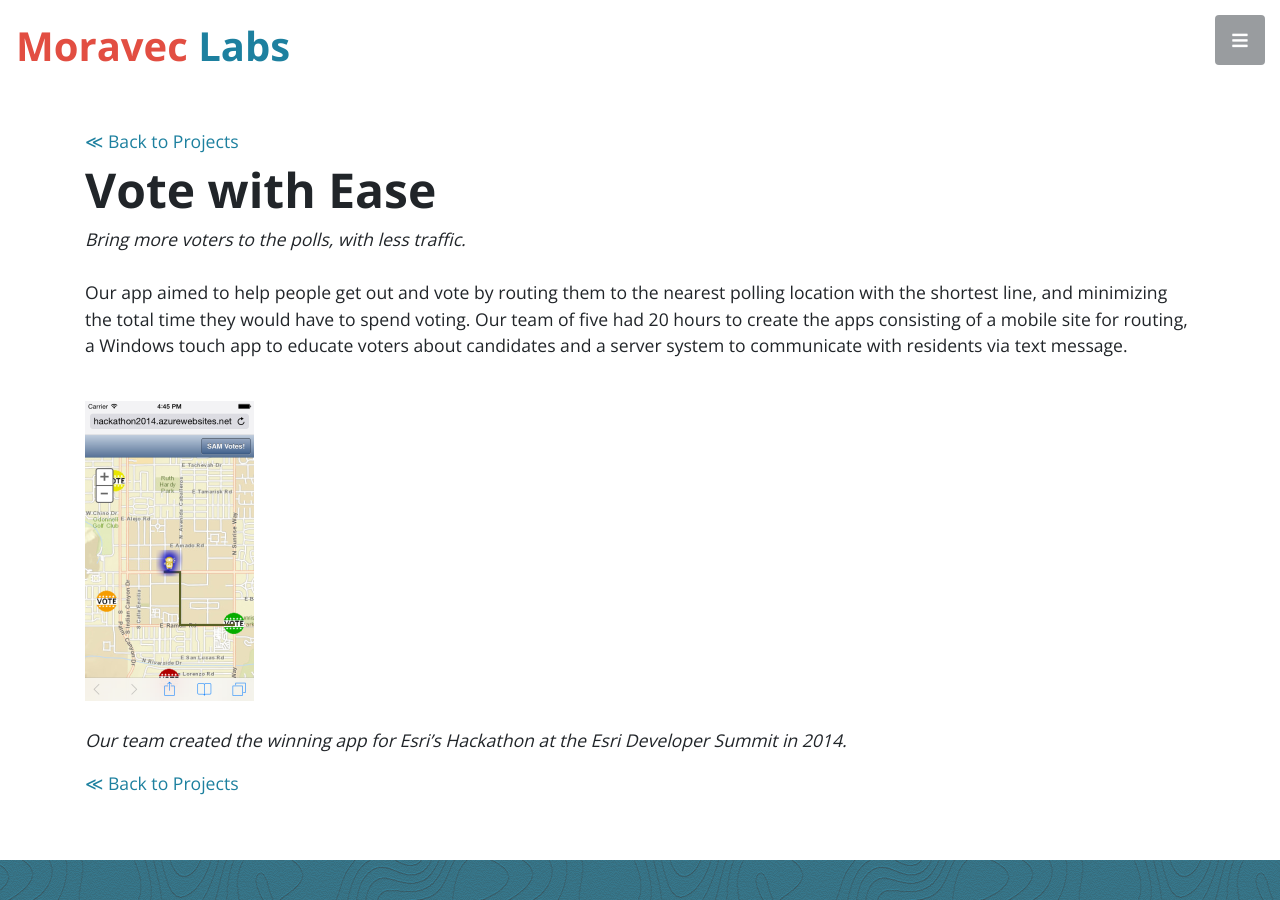
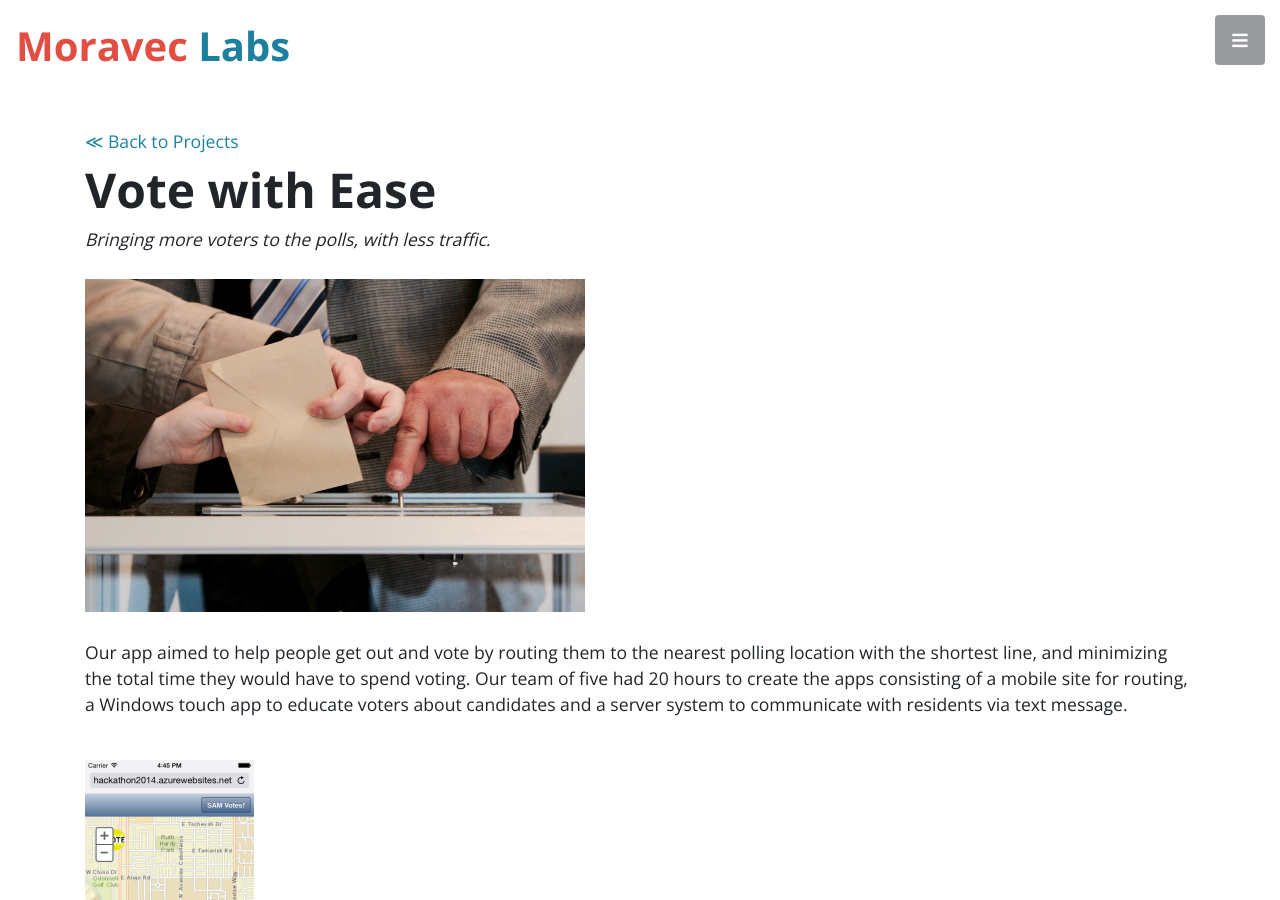
Before and after one commit to Dawnabelle/moravec-site-jekyll, a Jekyll site: the page built from _projects/fastest-poll-location.md, in a window 1280 px wide and 900 px high. Built offline with Jekyll 4.4.1, drawn with Linux system fonts in a browser that asks for light colours; nearby versions of some CDN libraries; some web fonts are replaced.

Commit message:
moved ballot image to project folder and added to voting project

```diff
--- a/_projects/fastest-poll-location.md
+++ b/_projects/fastest-poll-location.md
@@ -2,7 +2,9 @@
 layout: project
 title:  "Vote with Ease"
 ---
-_Bring more voters to the polls, with less traffic._<br/><br/>
+_Bringing more voters to the polls, with less traffic._<br/><br/>
+<img src="/images/projects/ballot.jpg" alt="hands dropping ballots into boxes" width="500">
+<br/><br/>
 Our app aimed to help people get out and vote by routing them to the nearest polling location with the shortest line, and minimizing the total time they would have to spend voting.  Our team of five had 20 hours to create the apps consisting of a mobile site for routing, a Windows touch app to educate voters about candidates and a server system to communicate with residents via text message.<br/><br/>
 
 <img src="/images/projects/voting-app.png" alt="screenshot of the votign app">
```
Also changed, not shown: images/projects/ballot.jpg (renamed from images/ballot.jpg).
